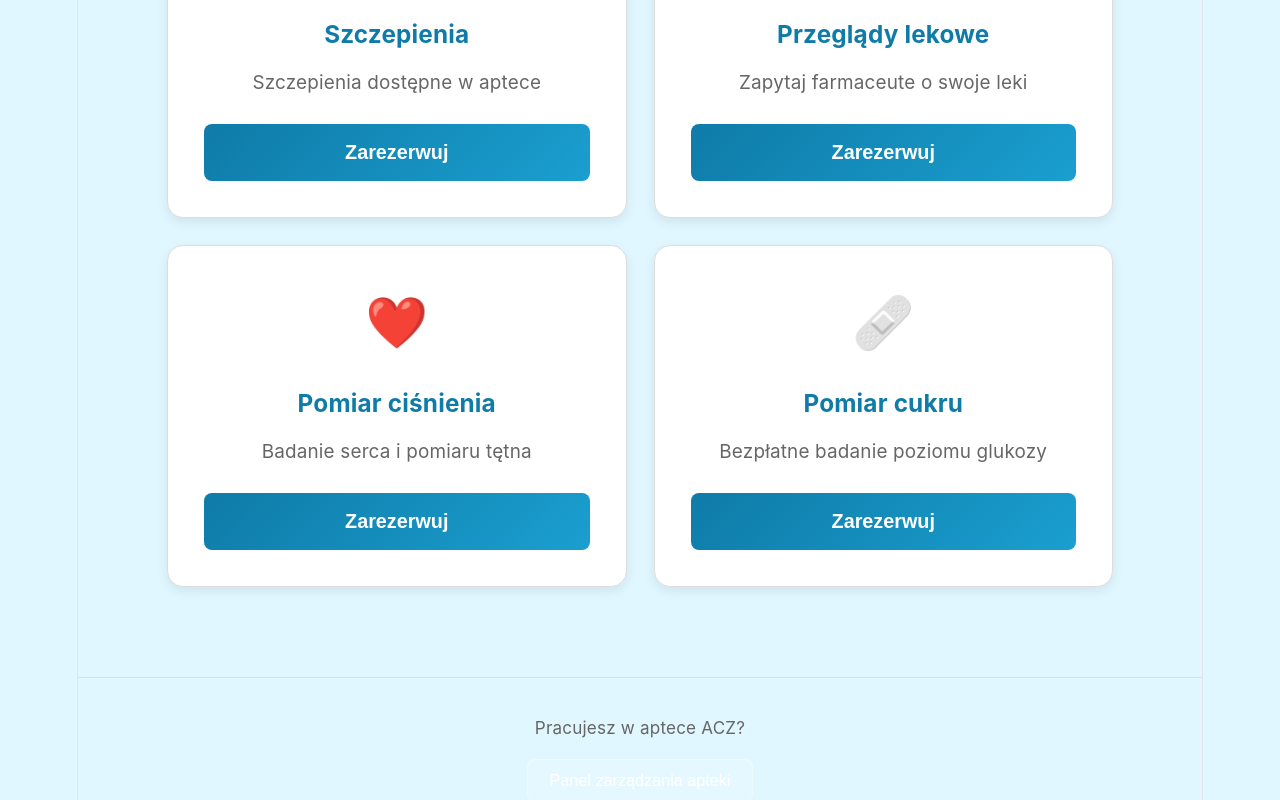
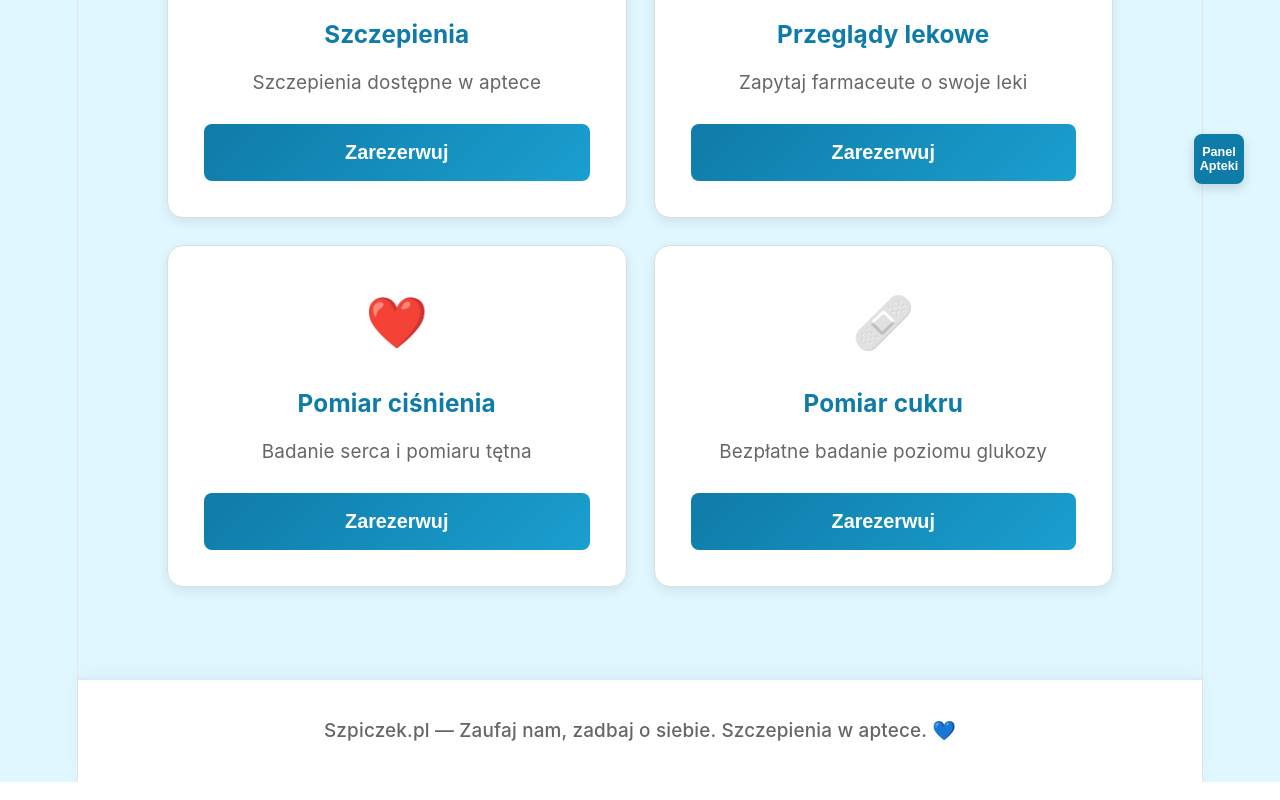
Before and after one commit to wasilewskimichal123-a11y/szpiczek, a React (Vite) app: page / in a window 1280 px wide. Shown: the part 580-1380 px from the top of the page. Built offline with nearby package versions, Linux system fonts and the light colour scheme.

Commit message:
Panel Apteki - mały kwadracik w rogu

```diff
--- a/src/App.jsx
+++ b/src/App.jsx
@@ -291,16 +291,32 @@ function HomePage() {
           </div>
         </main>
 
-        <div style={{ textAlign: 'center', padding: '2rem 0', borderTop: '1px solid #ddd', marginTop: '2rem' }}>
-          <p style={{ color: '#666', marginBottom: '1rem', fontSize: '0.95rem' }}>Pracujesz w aptece ACZ?</p>
-          <button
-            className="btn-back"
-            onClick={() => navigate('/pharmacy-login')}
-            style={{ fontSize: '0.9rem', padding: '0.6rem 1.2rem' }}
-          >
-            Panel zarządzania apteki
-          </button>
-        </div>
+        <button
+          onClick={() => navigate('/pharmacy-login')}
+          style={{
+            position: 'fixed',
+            bottom: '2rem',
+            right: '2rem',
+            width: '50px',
+            height: '50px',
+            borderRadius: '8px',
+            background: '#0f7ba8',
+            color: 'white',
+            border: 'none',
+            cursor: 'pointer',
+            fontSize: '0.7rem',
+            fontWeight: 'bold',
+            display: 'flex',
+            alignItems: 'center',
+            justifyContent: 'center',
+            textAlign: 'center',
+            padding: '0.5rem',
+            boxShadow: '0 4px 12px rgba(0, 0, 0, 0.15)',
+            zIndex: 999
+          }}
+        >
+          Panel<br/>Apteki
+        </button>
 
         <footer className="footer">
           <p>Szpiczek.pl — Zaufaj nam, zadbaj o siebie. Szczepienia w aptece. 💙</p>
```
